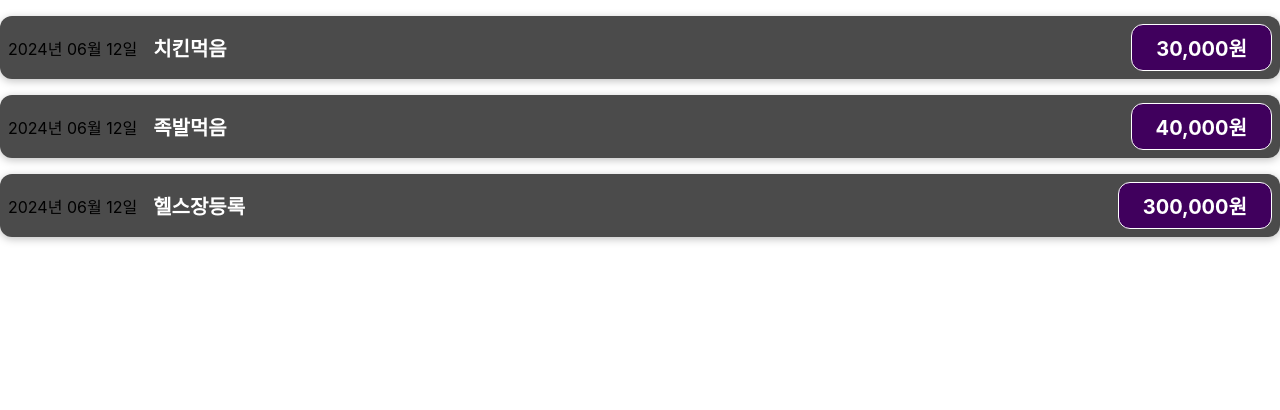
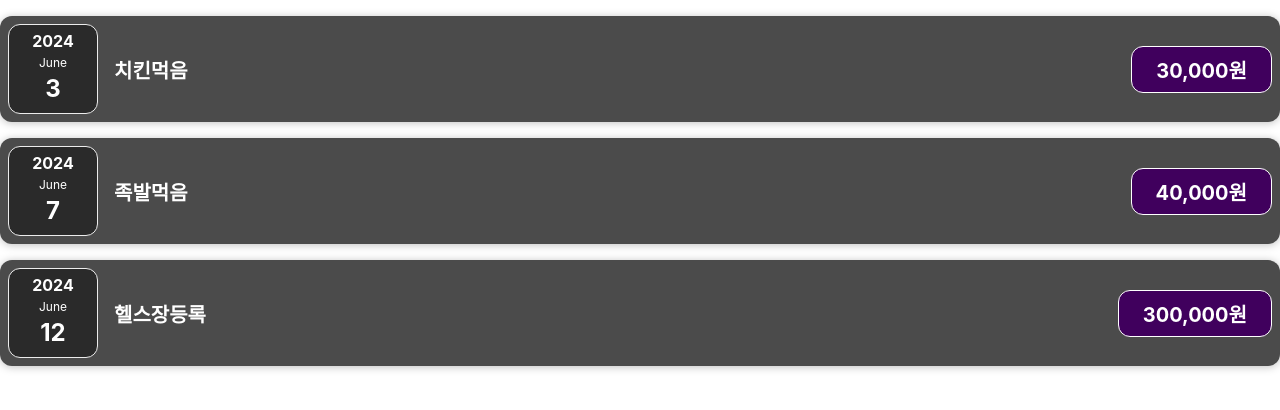
Before and after one commit to kimbyeongmo/react-study, a React (Create React App) app: page / in a window 1280 px wide. Shown: the top 410 px of the page. Built offline with nearby package versions, Linux system fonts and the light colour scheme.

Commit message:
# react props2

```diff
--- a/src/App.css
+++ b/src/App.css
@@ -9,7 +9,7 @@
 
 @media (prefers-reduced-motion: no-preference) {
   .App-logo {
-    animation: App-logo-spin infinite 20s linear;
+    animation: App-logo-spin infinite 2s linear;
   }
 }
 
@@ -36,3 +36,11 @@
     transform: rotate(360deg);
   }
 }
+
+
+.border-blue {
+  border-color: blue !important;
+}
+.border-green {
+  border-color: green !important;
+}
--- a/src/App.js
+++ b/src/App.js
@@ -1,30 +1,34 @@
+import React from 'react';
+import './App.css';
+import ExpenseList from './components/expenses/ExpenseList';
+import Greet from './components/Greet';
 
-import './App.css';
-import React from 'react';
-import Expenseltem from './components/expenses/Expenseltem';
+const App = () => {
 
-const App=() => {
-
-  // jsx 문법
-  // const $h2 = React.createElement('h2', null, '방가방가햄토리');
-  const $h2 = <h2>방가봉가햄톨이</h2>;
-
-  // jsx 규칙
-  // 1. return안에있는 태그는 반드시 하나의 태그로 묶여야 함.
-  // 2. 빈 태그(닫는 태그가 없는)는 반드시 /> 로 마감
-  // 3. 태그의 class속성은 자바스크립트 키워드 class와 겹쳐서 className으로 표기
-  // 4. 의미없는 부모는 <React.Fragment>로 감싸면 됨
-  // 5. 변수값이나 함수를 출력할 때는 {}로 감싸면 됨.
-
-  const hello = '안녕안녕?';
+  // 서버에서 지출항목 JSON 배열을 응답받음
+  const expenses = [
+    {
+      title: '치킨먹음',
+      price: 30000,
+      date: new Date(2024, 6 -1, 3)
+    },
+    {
+      title: '족발먹음',
+      price: 40000,
+      date: new Date(2024, 6 -1, 7)
+    },
+    {
+      title: '헬스장등록',
+      price: 300000,
+      date: new Date(2024, 6 -1, 12)
+    },
+  ];
 
   return (
     <>
-      <Expenseltem title="치킨먹음" price={30000} date={new Date(2024,6,12)}/>
-      <Expenseltem title="족발먹음" price={40000} date={new Date(2024,6,12)}/>
-      <Expenseltem title="헬스장등록" price={300000} date={new Date(2024,6,12)}/>
+      <ExpenseList expenses={expenses} />
     </>
   );
-}
+};
 
 export default App;
--- a/src/components/Greet.js
+++ b/src/components/Greet.js
@@ -1,13 +1,15 @@
 import React from "react";
+import Card from "./UI/Card";
 
-const Greet=()=>{
+const Greet=(ccc)=>{
 
   return(
-    <ul>
-      <li>사과</li>
-      <li>딸기</li>
-      <li>오렌지</li>
-    </ul>
+    <Card className='border-green'>
+      <h1>
+        Hello REACT!
+        {ccc.children}
+      </h1>
+    </Card>
   );
 };
 
--- /dev/null
+++ b/src/components/UI/Card.css
@@ -0,0 +1,5 @@
+.card {
+  border-radius: 12px;
+  box-shadow: 0 1px 8px rgba(0, 0, 0, 0.25);
+  /* border: 4px solid red; */
+}
--- /dev/null
+++ b/src/components/UI/Card.js
@@ -0,0 +1,15 @@
+import React from 'react'
+import './Card.css';
+
+const Card = ({className, children}) => {
+
+  const cn = 'card '+ className;
+
+  return (
+    <div className={cn}>
+      {children}
+    </div>
+  )
+}
+
+export default Card
--- /dev/null
+++ b/src/components/expenses/ExpenseDate.css
@@ -0,0 +1,30 @@
+.expense-date {
+  display: flex;
+  flex-direction: column;
+  width: 5.5rem;
+  height: 5.5rem;
+  border: 1px solid #ececec;
+  background-color: #2a2a2a;
+  color: white;
+  border-radius: 12px;
+  align-items: center;
+  justify-content: center;
+}
+
+.expense-date div {
+  margin-bottom: 0.25rem;
+}
+
+.expense-date__month {
+  font-size: 1rem;
+  font-weight: bold;
+}
+
+.expense-date__year {
+  font-size: 0.75rem;
+}
+
+.expense-date__day {
+  font-size: 1.5rem;
+  font-weight: bold;
+}
--- /dev/null
+++ b/src/components/expenses/ExpenseDate.js
@@ -0,0 +1,18 @@
+import React from 'react';
+import './ExpenseDate.css';
+
+const ExpenseDate = ({ exDate: date }) => {
+
+  // console.log('bbb: ', bbb.exDate);
+  const month = date.toLocaleString('en-US', {month: 'long'});
+
+  return (
+    <div className="expense-date">
+      <div className="expense-date__month">{date.getFullYear()}</div>
+      <div className="expense-date__year">{month}</div>
+      <div className="expense-date__day">{date.getDate()}</div>
+    </div>
+  );
+};
+
+export default ExpenseDate;
--- a/src/components/expenses/Expenseltem.js
+++ b/src/components/expenses/ExpenseItem.js
@@ -1,8 +1,9 @@
-import React from 'react'
-import './ExpenseItem.css';
+import React from "react";
+import "./ExpenseItem.css";
+import ExpenseDate from "./ExpenseDate";
+import Card from "../UI/Card";
 
 const ExpenseItem = ({ date, title, price: exPrice }) => {
-
   // console.log('props: ', aaa);
 
   // 변수 선언
@@ -14,11 +15,10 @@ const ExpenseItem = ({ date, title, price: exPrice }) => {
 
   // 1자리 숫자를 2자리수로 변환하는 함수
   const make2digit = (text) => {
-    return text.toString().padStart(2, '0');
+    return text.toString().padStart(2, "0");
   };
 
   const makeFormattedDate = () => {
-
     const year = date.getFullYear();
     const month = date.getMonth();
     const day = date.getDate();
@@ -27,17 +27,17 @@ const ExpenseItem = ({ date, title, price: exPrice }) => {
   };
 
   // 원화 표기법으로 변환
-  const formattedPrice = new Intl.NumberFormat('ko-KR').format(exPrice);
+  const formattedPrice = new Intl.NumberFormat("ko-KR").format(exPrice);
 
   return (
-    <div className='expense-item'>
-      <div>{makeFormattedDate()}</div>
-      <div className='expense-item__description'>
+    <Card className="expense-item">
+      <ExpenseDate exDate={date} />
+      <div className="expense-item__description">
         <h2>{title}</h2>
-        <div className='expense-item__price'>{formattedPrice}원</div>
+        <div className="expense-item__price">{formattedPrice}원</div>
       </div>
-    </div>
-  )
-}
+    </Card>
+  );
+};
 
-export default ExpenseItem
+export default ExpenseItem;
--- /dev/null
+++ b/src/components/expenses/ExpenseList.css
@@ -0,0 +1,9 @@
+.expenses {
+  padding: 1rem;
+  background-color: rgb(31, 31, 31);
+  margin: 2rem auto;
+  width: 50rem;
+  max-width: 95%;
+  border-radius: 12px;
+  box-shadow: 0 1px 8px rgba(0, 0, 0, 0.25);
+}
--- /dev/null
+++ b/src/components/expenses/ExpenseList.js
@@ -0,0 +1,27 @@
+import React from 'react';
+import ExpenseItem from './ExpenseItem';
+
+const ExpenseList = ({ expenses }) => {
+
+  return (
+    <div className="expenses">
+      <ExpenseItem
+        title={expenses[0].title}
+        price={expenses[0].price}
+        date={expenses[0].date}
+      />
+      <ExpenseItem
+        title={expenses[1].title}
+        price={expenses[1].price}
+        date={expenses[1].date}
+      />
+      <ExpenseItem
+        title={expenses[2].title}
+        price={expenses[2].price}
+        date={expenses[2].date}
+      />
+    </div>
+  );
+};
+
+export default ExpenseList;
```
